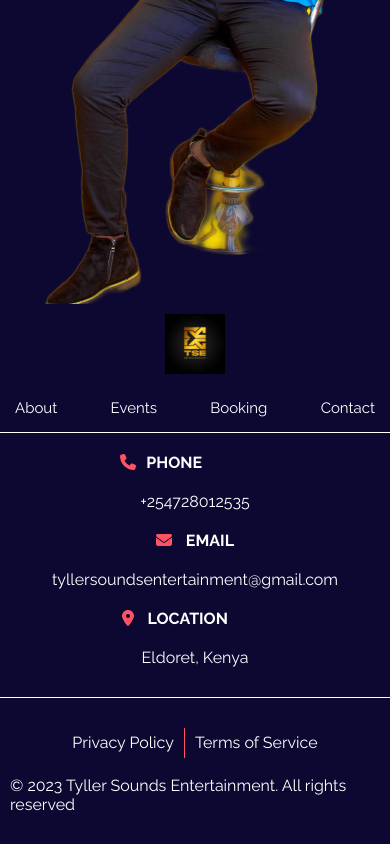
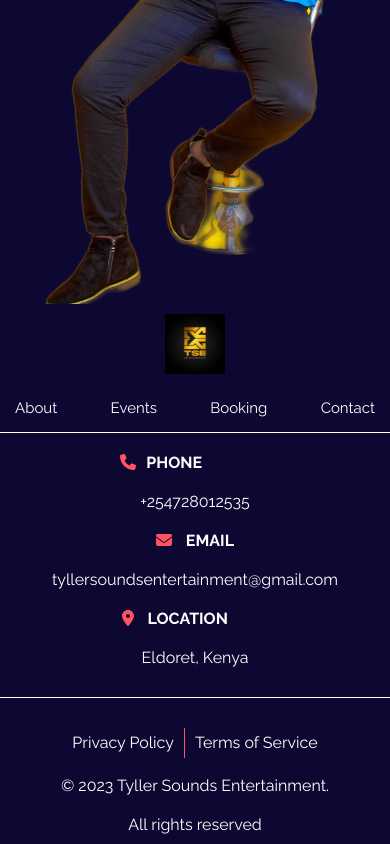
Before and after one commit to KipletingEdwin/Tyler-Sounds-Entertainment-, a React (Vite) app: page / in a window 390 px wide. Shown: the part 1595-2439 px from the top of the page. Built offline with nearby package versions, Linux system fonts and the light colour scheme; a web font is replaced by a local one.

Commit message:
change direction of rights column

```diff
--- a/src/components/Footer/Footer.jsx
+++ b/src/components/Footer/Footer.jsx
@@ -42,7 +42,10 @@ function Footer() {
         </div>
 
         <div className={styles.rights}>
-            <p> &copy; 2023 Tyller Sounds Entertainment. All rights reserved </p>
+           <div> <p> &copy; 2023 Tyller Sounds Entertainment.  </p></div>
+           <div>
+           <p>All rights reserved</p>
+           </div>
         </div>
 
     </section>
--- a/src/components/Footer/Footer.module.css
+++ b/src/components/Footer/Footer.module.css
@@ -140,4 +140,9 @@
         text-align: center;
     }
 
+    .rights{
+        display: flex;
+        flex-direction: column;
+    }
+
 }
```
